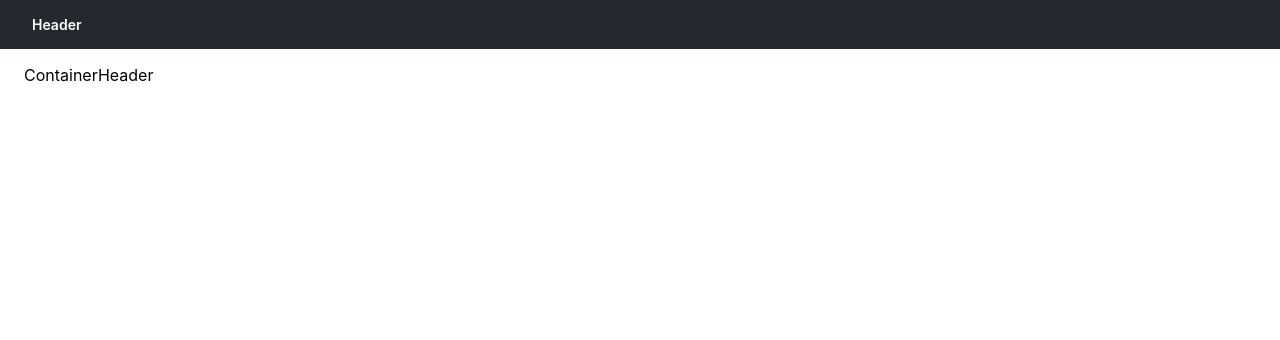
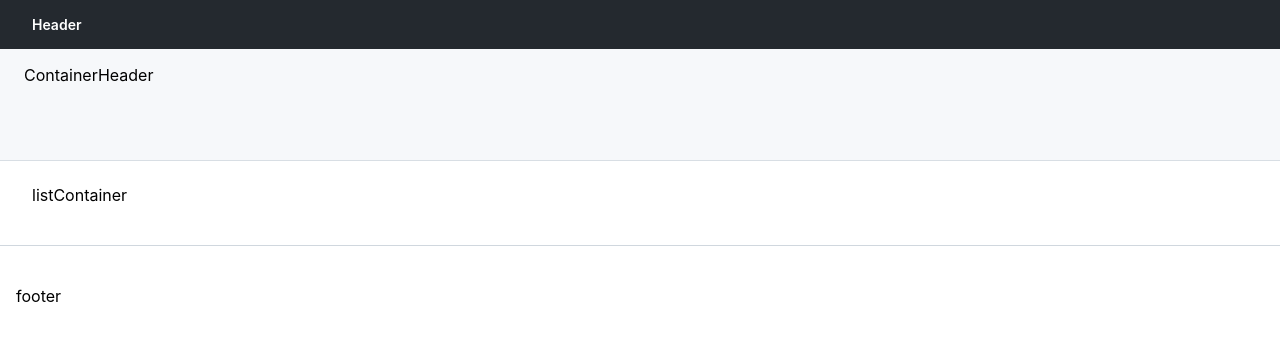
Before and after one commit to leejaelll/React-gitHubIssuePage, a React (Create React App) app: page / in a window 1280 px wide. Shown: the top 340 px of the page. Built offline with nearby package versions, Linux system fonts and the light colour scheme.

Commit message:
feat: Create App.js Layout
- 전체적인 레이아웃 완성

```diff
--- a/src/App.js
+++ b/src/App.js
@@ -5,6 +5,8 @@ function App() {
     <>
       <header className={styles.header}>Header</header>
       <div className={styles.containerHeader}>ContainerHeader</div>
+      <div className={styles.listContainer}>listContainer</div>
+      <footer className={styles.footer}>footer</footer>
     </>
   );
 }
--- a/src/App.module.css
+++ b/src/App.module.css
@@ -8,5 +8,19 @@
 }
 
 .containerHeader {
-  margin: 16px 24px 0 24px;
+  padding: 16px 24px 0 24px;
+  background-color: rgb(246, 248, 250);
+  height: 96px;
+  box-shadow: inset 0 -1px 0 hsla(210, 18%, 87%, 1);
 }
+
+.listContainer {
+  margin-top: 24px;
+  padding: 0 32px;
+}
+
+.footer {
+  margin-top: 40px;
+  padding: 40px 16px 8px;
+  border-top: 1px solid #d0d7de;
+}
```
